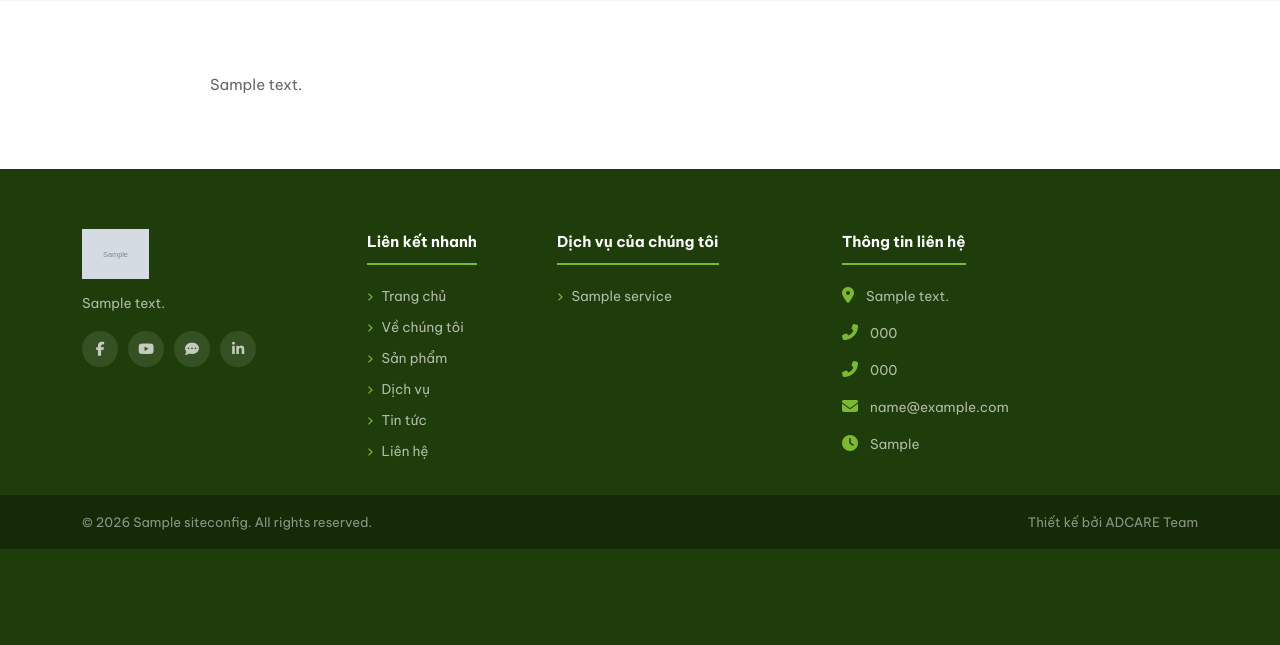
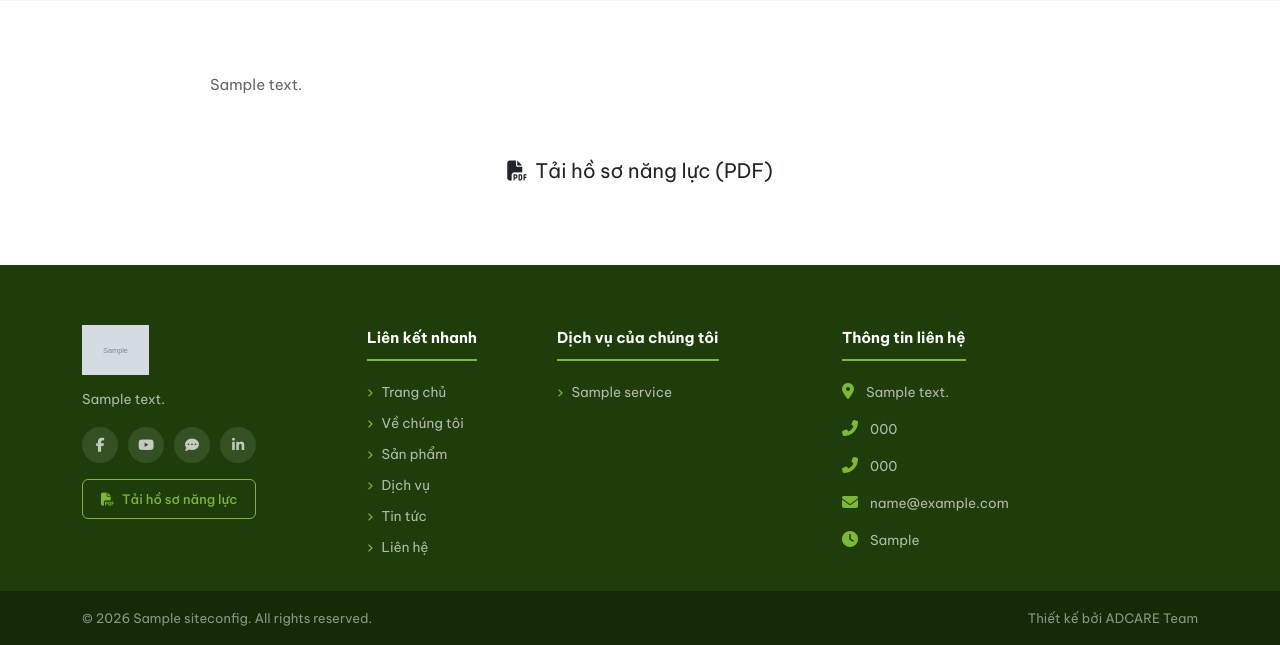
Before and after one commit to luckyhoang1988/web_adcare.vn, a Django app: page /ve-chung-toi/ in a window 1280 px wide. Shown: the part 711-1356 px from the top of the page. Before the commit the page ends 1260 px from the top, so only its background shows below. Run offline with Django 5.2, Linux system fonts and the light colour scheme; tables that the repository leaves empty hold one stand-in row (values such as "Sample post"); grey boxes marked "Sample" are stand-in pictures; parts of the project's set-up code (start-up, migrations or seed data) failed here and were passed over.

Commit message:
Add PDF profile upload to SiteConfig and AboutSection
- Add pdf_profile field to SiteConfig (site-wide company profile PDF)
- Add pdf_file field to AboutSection (per-section PDF attachment)
- Show download button in footer and on about/about-detail pages
- Add btn-download-profile CSS style for footer button

Co-Authored-By: Claude Sonnet 4.6 <noreply@anthropic.com>

```diff
--- a/apps/core/admin.py
+++ b/apps/core/admin.py
@@ -18,7 +18,7 @@ class AboutSectionForm(forms.ModelForm):
 class SiteConfigAdmin(admin.ModelAdmin):
     fieldsets = (
         ('Thông tin công ty', {
-            'fields': ('company_name', 'company_name_en', 'slogan', 'logo', 'favicon')
+            'fields': ('company_name', 'company_name_en', 'slogan', 'logo', 'favicon', 'pdf_profile')
         }),
         ('Liên hệ', {
             'fields': ('address', 'phone', 'phone_2', 'email', 'email_2')
@@ -79,7 +79,7 @@ class AboutSectionAdmin(admin.ModelAdmin):
     inlines = [AboutFeatureInline]
     fieldsets = (
         ('Nội dung', {
-            'fields': ('title', 'slug', 'subtitle', 'content', 'image', 'image_alt', 'button_text', 'button_url')
+            'fields': ('title', 'slug', 'subtitle', 'content', 'image', 'image_alt', 'pdf_file', 'button_text', 'button_url')
         }),
         ('Vị trí hiển thị trên Menu', {
             'fields': ('show_in_menu', 'auto_add_menu', 'menu_parent', 'menu_order'),
--- a/apps/core/models.py
+++ b/apps/core/models.py
@@ -62,6 +62,10 @@ class SiteConfig(models.Model):
     footer_description = models.TextField(
         'Mô tả footer', blank=True,
         help_text='Đoạn giới thiệu ngắn hiển thị ở footer. Để trống sẽ dùng slogan.'
+    )
+    pdf_profile = models.FileField(
+        'Hồ sơ năng lực (PDF)', upload_to='documents/', blank=True,
+        help_text='File PDF hồ sơ năng lực công ty. Sẽ hiển thị nút tải ở trang Giới thiệu và Footer.'
     )
     meta_description = models.TextField('Meta Description', blank=True)
     meta_keywords = models.TextField('Meta Keywords', blank=True)
@@ -135,6 +139,10 @@ class AboutSection(models.Model):
     image = ResizedImageField('Hình ảnh', size=[700, 500], upload_to='about/', quality=85)
     image_mobile = ImageSpecField(source='image', processors=[ResizeToFit(480, 343)], format='JPEG', options={'quality': 80})
     image_alt = models.CharField('Alt text ảnh', max_length=200, blank=True)
+    pdf_file = models.FileField(
+        'File PDF (Hồ sơ năng lực)', upload_to='documents/', blank=True,
+        help_text='Upload file PDF để hiển thị nút tải trên trang này.'
+    )
     button_text = models.CharField('Nút - Text', max_length=50, default='Xem thêm')
     button_url = models.CharField('Nút - URL', max_length=200, default='/ve-chung-toi/')
     meta_title = models.CharField('Meta Title', max_length=200, blank=True,
--- a/static/css/footer.css
+++ b/static/css/footer.css
@@ -93,3 +93,21 @@
 }
 .footer-bottom a { color: rgba(255,255,255,0.5); }
 .footer-bottom a:hover { color: var(--accent); }
+
+.btn-download-profile {
+  display: inline-flex;
+  align-items: center;
+  gap: 8px;
+  padding: 8px 18px;
+  border: 1px solid var(--accent);
+  border-radius: 6px;
+  color: var(--accent);
+  font-size: 13px;
+  font-weight: 500;
+  text-decoration: none;
+  transition: background .2s, color .2s;
+}
+.btn-download-profile:hover {
+  background: var(--accent);
+  color: #fff;
+}
--- a/templates/components/footer.html
+++ b/templates/components/footer.html
@@ -19,6 +19,11 @@
             {% if site_config.zalo_url %}<a href="{{ site_config.zalo_url }}" target="_blank" aria-label="Zalo"><i class="fas fa-comment-dots"></i></a>{% endif %}
             {% if site_config.linkedin_url %}<a href="{{ site_config.linkedin_url }}" target="_blank" aria-label="LinkedIn"><i class="fab fa-linkedin-in"></i></a>{% endif %}
           </div>
+          {% if site_config.pdf_profile %}
+          <a href="{{ site_config.pdf_profile.url }}" target="_blank" class="btn-download-profile mt-3">
+            <i class="fas fa-file-pdf"></i> Tải hồ sơ năng lực
+          </a>
+          {% endif %}
         </div>
       </div>
 
--- a/templates/core/about.html
+++ b/templates/core/about.html
@@ -60,6 +60,13 @@
     <div class="about-prose" id="aboutProseRaw">
       {{ about.content|safe }}
     </div>
+    {% if about.pdf_file %}
+    <div class="text-center mt-5">
+      <a href="{{ about.pdf_file.url }}" target="_blank" class="btn btn-accent btn-lg">
+        <i class="fas fa-file-pdf me-2"></i>Tải hồ sơ năng lực (PDF)
+      </a>
+    </div>
+    {% endif %}
   </div>
 </section>
 
```
Also changed, not shown: templates/core/about_detail.html (+7 -0 lines), apps/core/migrations/0010_siteconfig_add_pdf_profile.py (added), apps/core/migrations/0011_aboutsection_add_pdf_file.py (added).
